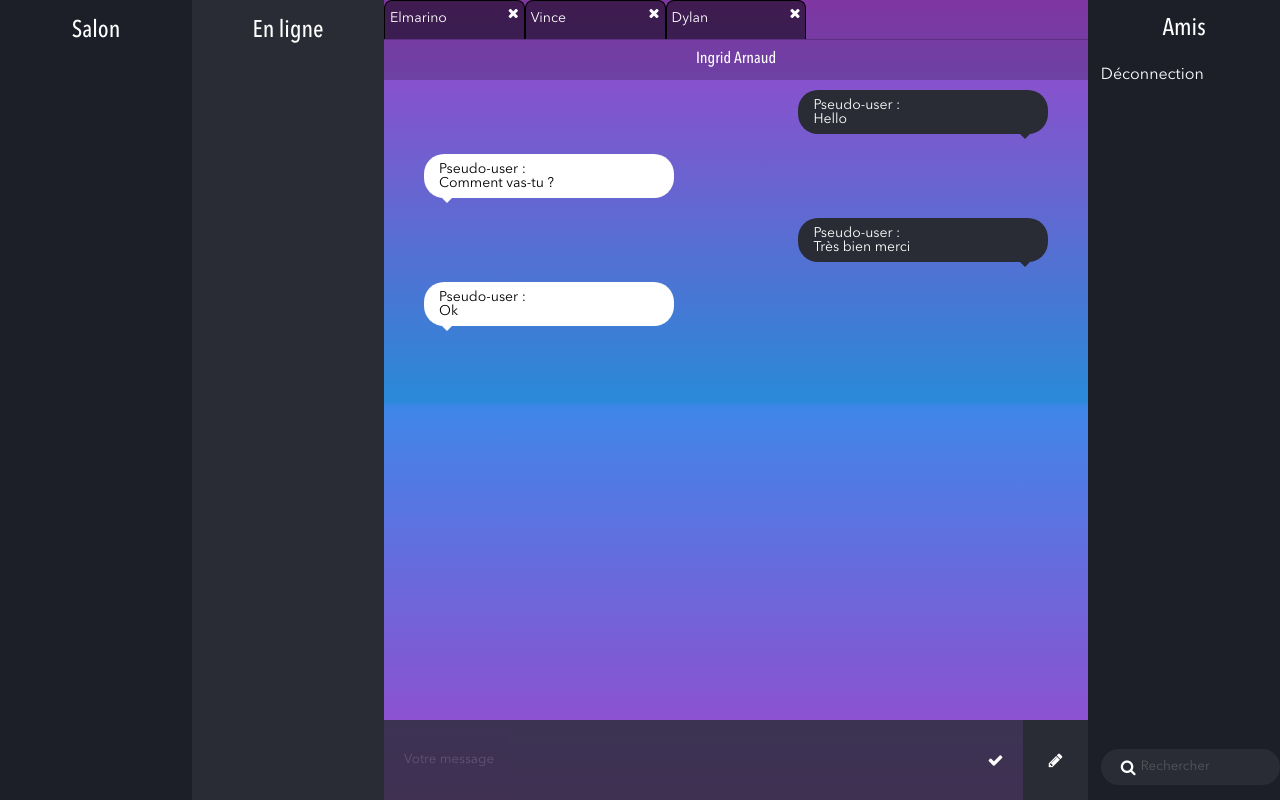
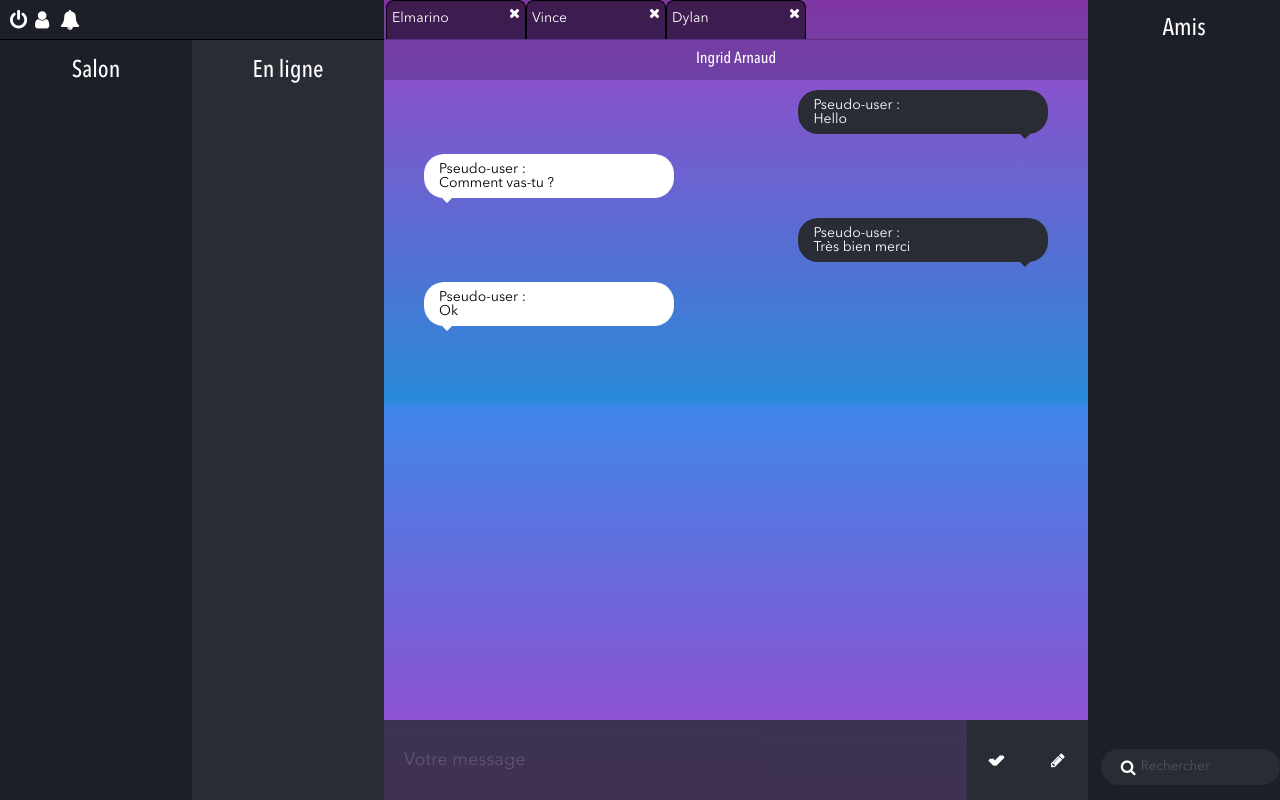
Before and after one commit to RoxBow/Chachat, a PHP site: page / in a window 1280 px wide. Run offline with PHP 8.4, Linux system fonts and the light colour scheme; a user stored in the database is signed in; data that the repository does not hold is empty; some libraries are stand-ins or nearby versions.

Commit message:
Ajout barre nav + bouton formulaire input envoi message

```diff
--- a/back/dists/sass/_style-desktop.scss
+++ b/back/dists/sass/_style-desktop.scss
@@ -130,7 +130,6 @@
 
             div {
                 width: 50%;
-                height: 100%;
                 background-color: $primary-color;
 
                 &:last-child {
@@ -250,12 +249,6 @@
                 }
 
                 .wrapper-input-chat {
-                    display: flex;
-                    position: absolute;
-                    width: 100%;
-                    height: 10%;
-                    bottom: 0;
-
                     form {
                         align-self: flex-end;
                         width: 100%;
@@ -269,6 +262,7 @@
                             position: relative;
                             height: 100%;
                             width: 100%;
+                            font-size: 18px;
                             opacity: .8;
                         }
                         &::after {
--- a/back/dists/sass/_style-mobile.scss
+++ b/back/dists/sass/_style-mobile.scss
@@ -163,6 +163,7 @@
             width: 50%;
             color: #ffffff;
             display: flex;
+            align-items: flex-end;
             position: absolute;
             top: 0;
             left: -50%;
@@ -170,8 +171,37 @@
 
             div {
                 width: 50%;
-                height: 100%;
+                height: 95%;
                 background-color: $primary-color;
+
+                &.header-chat {
+                    height: 5%;
+                    width: 100%;
+                    position: absolute;
+                    top: 0;
+                    left: 0;
+                    border-bottom: 1px solid#000000;
+
+                    ul {
+                        display: flex;
+                        position: relative;
+                        height: 100%;
+                        li {
+                            cursor: pointer;
+                            margin-left: 25px;
+
+                            &:first-child {
+                                margin-left: 10px;
+                            }
+                            span {
+                                font-size: 20px;
+                                position: absolute;
+                                top: 50%;
+                                transform: translateY(-50%);
+                            }
+                        }
+                    }
+                }
 
                 &:last-child {
                     background-color: $second-color;
@@ -251,7 +281,7 @@
 
                 ul {
                     flex-direction: row;
-                    padding: 0;
+                    padding: 0 2px;
                     overflow-y: inherit;
                     li {
                         position: relative;
@@ -357,7 +387,7 @@
 
                     form {
                         align-self: flex-end;
-                        width: 100%;
+                        width: 80%;
                         height: 100%;
                         input {
                             color: $couleur-textes;
@@ -370,17 +400,6 @@
                             width: 100%;
                             opacity: .8;
                         }
-                        &::after {
-                            content: '\f00c';
-                            font-family: fontAwesome;
-                            position: absolute;
-                            right: 12%;
-                            top: 50%;
-                            transform: translateY(-50%);
-                            z-index: 2;
-                            cursor: pointer;
-                            color: white
-                        }
                     }
 
                     button {
@@ -388,7 +407,12 @@
                         background-color: $second-color;
                         border: none;
                         color: #ffffff;
-                    }
+                        cursor: pointer;
+
+                        &:first-child {
+                            border-right: 1px solid #fff;
+                        }
+                    } // button
                 } // wrapper-input-chat
 
 
@@ -434,6 +458,7 @@
                     padding-left: 40px;
                     border-radius: 20px;
                     position: relative;
+                    color: $couleur-textes;
                     height: 36px;
                     width: 100%;
                 } // input
--- a/back/views/room_publique.php
+++ b/back/views/room_publique.php
@@ -1,5 +1,12 @@
 <main class="main-chat">
     <section class="wrapper-info-room">
+        <div class="header-chat">
+            <ul>
+                <li><a href="./index.php?action=kill"><span role="button" class="fa fa-power-off" aria-label="Se déconnecter"></span></a></li>
+                <li><span role="button" class="fa fa-user" aria-label="Paramètres profil"></span></li>
+                <li><span role="button" class="fa fa-bell" aria-label="Notification"></span></li>
+            </ul>
+        </div>
         <div>
             <h2>Salon</h2>
             <ul class="list-room">
@@ -16,7 +23,7 @@
         </div>
         <div>
             <div class="wrapper-icone-room">
-                <span class="fa fa-commenting-o fa-2x"></span>
+                <span role="button" class="fa fa-commenting-o fa-2x"></span>
             </div>
             <h2>En ligne</h2>
             <ul id="listUsers">
@@ -27,10 +34,10 @@
 
     <section class="wrapper-chat">
         <div class="onglets-prives">
-            <ul>
-                <li>Elmarino <span class="fa fa-times" aria-label="Fermer onglet"></span></li>
-                <li>Vince<span class="fa fa-times" aria-label="Fermer onglet"></span></li>
-                <li>Dylan<span class="fa fa-times" aria-label="Fermer onglet"></span></li>
+            <ul id="listConv">
+                <li>Elmarino <span role="button" class="fa fa-times" aria-label="Fermer onglet"></span></li>
+                <li>Vince<span role="button" class="fa fa-times" aria-label="Fermer onglet"></span></li>
+                <li>Dylan<span role="button" class="fa fa-times" aria-label="Fermer onglet"></span></li>
             </ul>
         </div>
         <h2 id="nameRoom">Ingrid Arnaud</h2>
@@ -48,7 +55,8 @@
                     <input type="text" name="" id="message" placeholder="Votre message">
                 </form>
 
-                <button class="fa fa-pencil"></button>
+                <button class="fa fa-check" type="button" aria-label="Envoyer le message"></button>
+                <button class="fa fa-pencil" type="button" aria-label="Ouvrir la zone de dessin"></button>
             </div>
 
         </div>
@@ -56,7 +64,7 @@
 
     <section class="wrapper-list-amis">
         <div class="wrapper-icone-amis">
-            <span class="fa fa-smile-o fa-2x"></span>
+            <span role="button" class="fa fa-smile-o fa-2x"></span>
         </div>
         <h2>Amis</h2>
         <ul  id="listFriends">
@@ -71,7 +79,6 @@
 
             ?>
         </ul>
-        <a href="./index.php?action=kill">Déconnection</a>
 
         <form action="">
             <input type="text" placeholder="Rechercher">
```
Also changed, not shown: back/dists/css/index.css.
